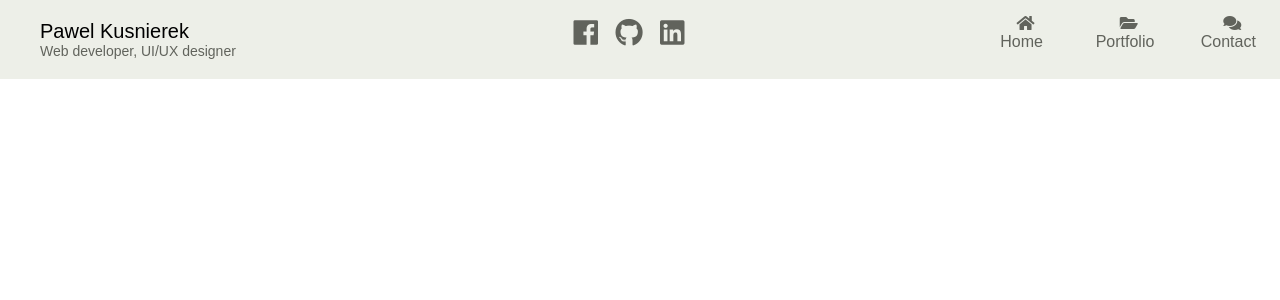
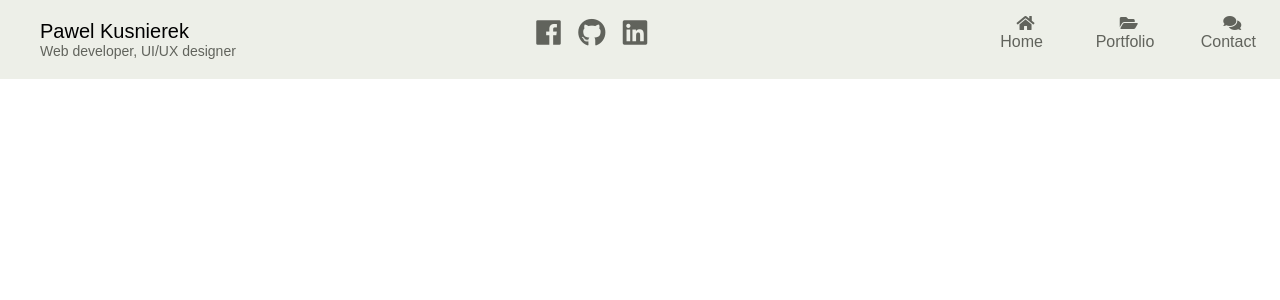
Before and after one commit to PawelKusnierek/PortfolioSite, a PHP site: page / in a window 1280 px wide. Shown: the top 300 px of the page. Run offline with PHP 8.4, Linux system fonts and the light colour scheme; some libraries are stand-ins or nearby versions.

Commit message:
fixing positioning

```diff
--- a/src/index.html
+++ b/src/index.html
@@ -1,10 +1,7 @@
 <!DOCTYPE html>
 <html>
-
 <head>
     <title>Welcome - Pawel Kusnierek</title>
-    <link href="https://fonts.googleapis.com/css?family=Lato" rel="stylesheet"/>
-    <link href="https://fonts.googleapis.com/css?family=Merriweather" rel="stylesheet">
     <link rel="stylesheet" href="https://use.fontawesome.com/releases/v5.1.1/css/all.css"
           integrity="sha384-O8whS3fhG2OnA5Kas0Y9l3cfpmYjapjI0E4theH4iuMD+pLhbf6JI0jIMfYcK3yZ" crossorigin="anonymous">
     <link href="styles/index.css" rel="stylesheet" type="text/css"/>
@@ -18,7 +15,7 @@
 <body>
 <div class="mainWrapper">
     <div class="topHeader">
-        <div class="nameJob">
+        <div class="nameJobWrapper">
             <p class="headerName">Pawel Kusnierek</p>
             <p class="headerJob">Web developer, UI/UX designer</p>
         </div>
@@ -55,9 +52,8 @@
         </div>
     </div>
 
-</div>
+    <div class="footer">
 
-<div class="footer">
-</div>
+    </div>
 </div>
 </body>
--- a/src/styles/index.css
+++ b/src/styles/index.css
@@ -18,11 +18,11 @@ body {
     background-color: #edefe8;
 }
 
-.nameJob {
+.nameJobWrapper {
     display: inline-block;
     padding: 20px 0 0 40px;
     float: left;
-    width: 40%;
+    width: 37%;
 }
 
 .headerName {
@@ -84,7 +84,7 @@ i.fab.left:hover {
 .spacer {
     position: relative;
     display: flex;
-    width: 20%;
+    width: 23%;
 }
 
 .headerButtonContainer {
```
